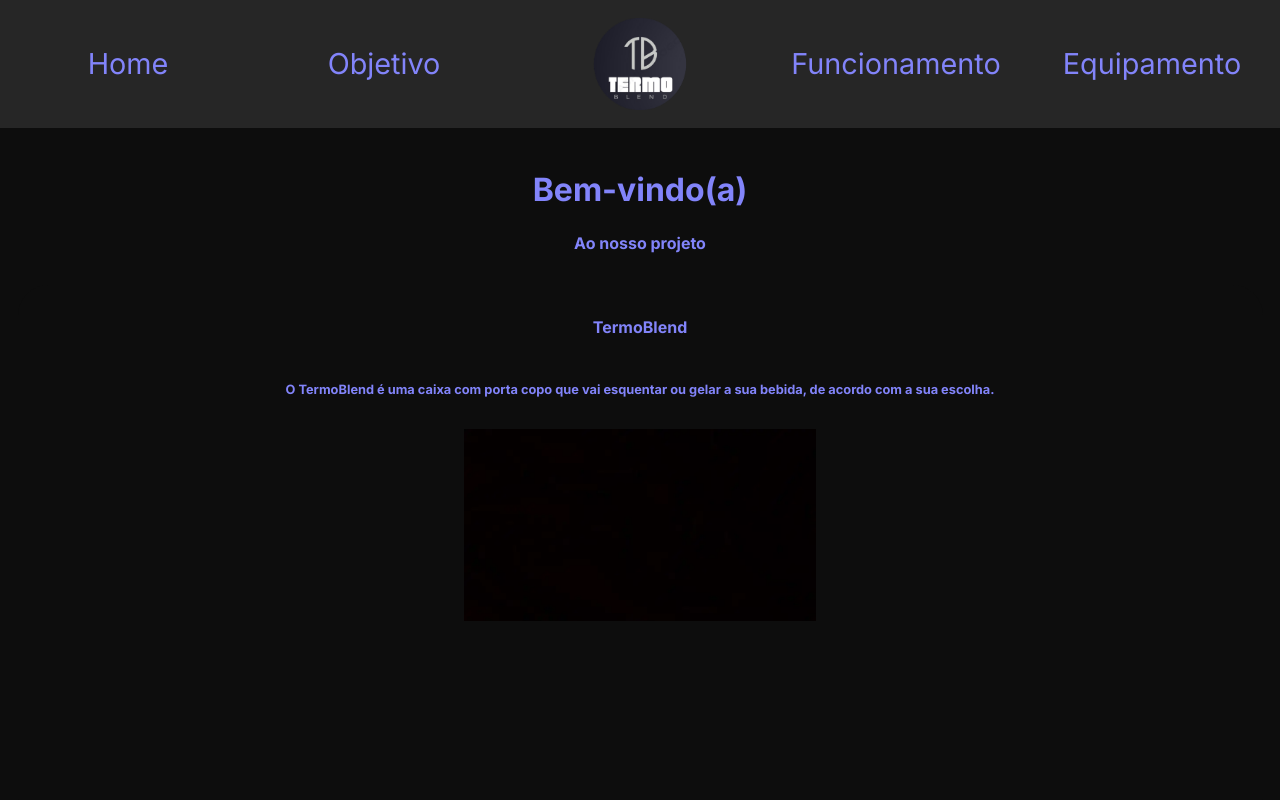
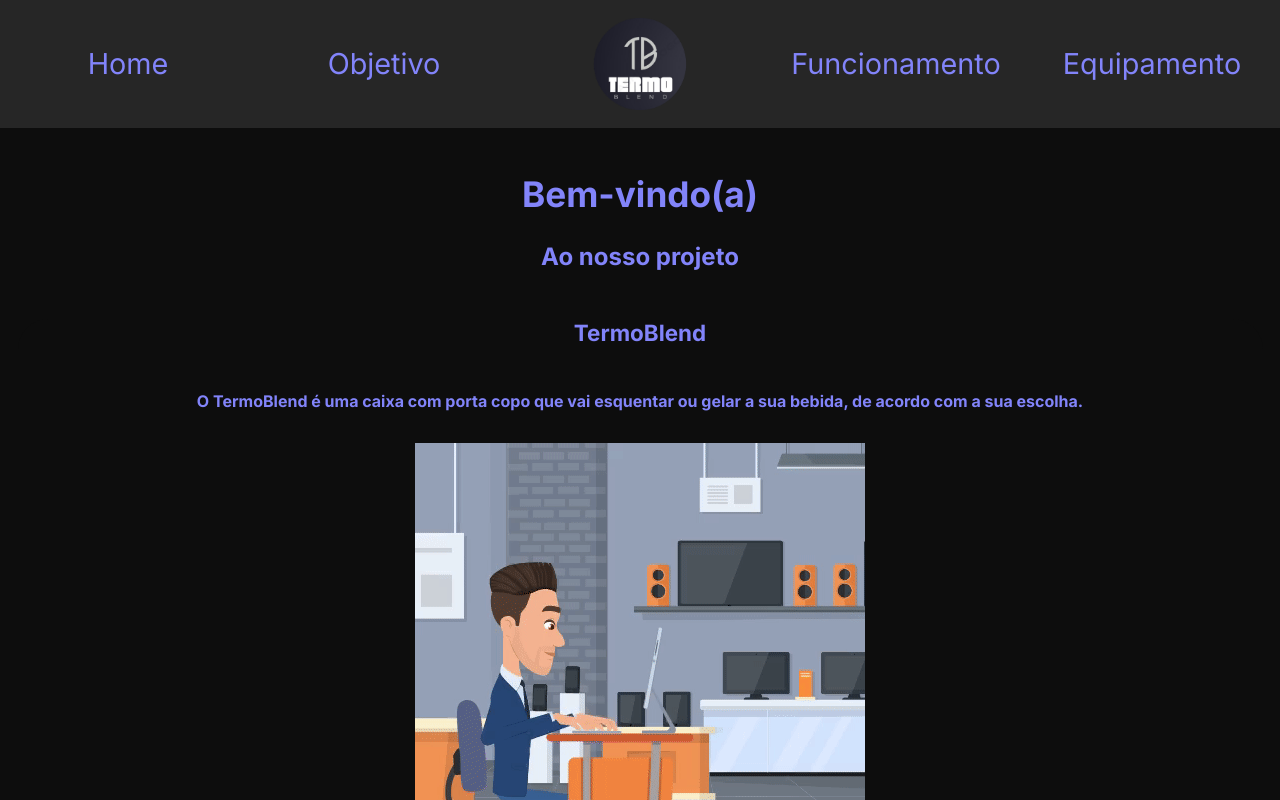
Before and after one commit to pierresilva1/TCC, a React (Vite) app: page / in a window 1280 px wide. Shown: the top 800 px of the page. Built offline with nearby package versions, Linux system fonts and the light colour scheme.

Commit message:
..........................

```diff
--- a/src/paginas/Funcionamento.css
+++ b/src/paginas/Funcionamento.css
@@ -8,7 +8,7 @@
 
         color: #8284FA;
         font-family: Inter;
-        font-size: 0.7rem;
+        font-size: 0.8rem;
         font-style: normal;
         font-weight: 400;
         line-height: normal;
@@ -17,6 +17,7 @@
     }
 
     .h1fc {
+        padding-top: 4rem;
         color: #8284FA;
         font-family: Inter;
         font-size: 1.4rem;
@@ -45,7 +46,7 @@
         text-align: center;
         color: #8284FA;
         font-family: Inter;
-        font-size: 1rem;
+        font-size: 1.2rem;
         font-style: normal;
         font-weight: 400;
         line-height: normal;
@@ -63,6 +64,7 @@
     }
 
     .fcconteudo{
+        margin-top: 7rem;
         display: flex;
     }
 
@@ -71,11 +73,9 @@
         margin-right: 5rem;
     }
 
-    .dpfc{
-        margin-right: 6rem;
-        margin-left: 6rem;
-
+    .fcconteudo p{
+        margin-left: 12rem;
+        margin-right: 12rem;
     }
 
-
 }
--- a/src/paginas/Funcionamento.jsx
+++ b/src/paginas/Funcionamento.jsx
@@ -18,7 +18,7 @@
             <h1 className="h1fc">Funcionamento</h1>
 
             <div className="fcconteudo">
-            <p className="pfc">Nosso projeto consistirá em uma 'caixa' que terá uma superfície com uma chapa de metal que poderá aquecer ou resfriar uma bebida em recipientes. Haverá um interruptor para aquecer e outro para resfriar. Quando o recipiente estiver sobre essa chapa de metal, o processo de aquecimento ou resfriamento da bebida começará assim que um dos interruptores for ativado. Se ambos forem ativados ao mesmo tempo, nada acontecerá.</p>
+            <p className="pfc">Nosso projeto consistirá em uma "caixa" que terá uma superfície com uma chapa de metal que poderá aquecer ou resfriar uma bebida em recipientes. Haverá um interruptor para aquecer e outro para resfriar. Quando o recipiente estiver sobre essa chapa de metal, o processo de aquecimento ou resfriamento da bebida começará assim que um dos interruptores for ativado. Se ambos forem ativados ao mesmo tempo, nada acontecerá.</p>
 
 
             <img src={pretatext} alt="imagem do projeto" />
--- a/src/paginas/Home.css
+++ b/src/paginas/Home.css
@@ -6,7 +6,7 @@
 .ph{
     margin-top: 1rem;
     font-family: Inter;
-    font-size: 0.5rem;
+    font-size: 0.8rem;
     font-style: normal;
     font-weight: 700;
     line-height: normal;
@@ -17,7 +17,7 @@
 p{
     margin-top: 1rem;
     font-family: Inter;
-    font-size: 0.5rem;
+    font-size: 0.7rem;
     font-style: normal;
     font-weight: 700;
     line-height: normal;
@@ -30,7 +30,7 @@
     color: #8284FA;
     text-align: center;
     font-family: Inter;
-    font-size: 1rem;
+    font-size: 1.2rem;
     font-style: normal;
     font-weight: 800;
     line-height: normal;
@@ -41,7 +41,7 @@
     padding: 1rem;
     color: #8284FA;
     font-family: Inter;
-    font-size: 0.8rem;
+    font-size: 0.9rem;
     font-style: normal;
     font-weight: 700;
     line-height: normal;
@@ -53,7 +53,7 @@
     color: #8284FA;
     text-align: center;
     font-family: Inter;
-    font-size: 0.8rem;
+    font-size: 0.9rem;
     font-style: normal;
     font-weight: 700;
     line-height: normal;
@@ -201,7 +201,7 @@
     color: #8284FA;
     margin-top: 0.8rem;
     font-family: Inter;
-    font-size: 0.6rem;
+    font-size: 0.7rem;
     font-style: normal;
     font-weight: 700;
     line-height: normal;
@@ -222,7 +222,7 @@
     .ph{
         margin-top: 0.8rem;
         font-family: Inter;
-        font-size: 0.8rem;
+        font-size: 1rem;
         font-style: normal;
         font-weight: 700;
         line-height: normal;
@@ -242,21 +242,21 @@
     }
 
     h1{
-        padding: 1.5rem;
+        padding: 1.7rem;
         color: #8284FA;
         text-align: center;
         font-family: Inter;
-        font-size: 2rem;
+        font-size: 2.2rem;
         font-style: normal;
         font-weight: 800;
         line-height: normal;
     }
 
     h2{
-        padding: 2rem;
+        padding-bottom: 3rem;
         color: #8284FA;
         font-family: Inter;
-        font-size: 1rem;
+        font-size: 1.5rem;
         font-style: normal;
         font-weight: 700;
         line-height: normal;
@@ -268,7 +268,7 @@
         color: #8284FA;
         text-align: center;
         font-family: Inter;
-        font-size: 1rem;
+        font-size: 1.4rem;
         font-style: normal;
         font-weight: 700;
         line-height: normal;
@@ -289,8 +289,7 @@
 
     .Navegacao img{
         margin-top: 2rem;
-        height: 12rem;
-        width: 22rem;
+
     }
 
     .btss {
--- a/src/paginas/Home.jsx
+++ b/src/paginas/Home.jsx
@@ -5,7 +5,7 @@
 import dg from '../img/dg.png'
 import dutra from '../img/dutra.png'
 import pierre from '../img/pierre.png'
-import pretatext from '../img/pretatext.png'
+import ex from '../img/explicacao.gif'
 
 
 
@@ -21,12 +21,12 @@
         <br />
         <section className="tudo">
             <h1>Bem-vindo(a)</h1>
-            <h3>Ao nosso projeto</h3>
+            <h2>Ao nosso projeto</h2>
             <section className="Navegacao">
-                <h2>TermoBlend</h2>
+                <h3>TermoBlend</h3>
 
                 <p className="ph">O TermoBlend é uma caixa com porta copo que vai esquentar ou gelar a sua bebida, de acordo com a sua escolha.</p>
-                <img src={pretatext} alt="imagem do projeto" />
+                <img src={ex} alt="imagem do projeto" />
             </section>
             <section className="nos">
                 <h1>Quem somos ?</h1>
--- a/src/paginas/Objetivo.css
+++ b/src/paginas/Objetivo.css
@@ -10,23 +10,24 @@
     .pob {
         color: #8284FA;
         font-family: Inter;
-        font-size: 0.7rem;
+        font-size: 0.8rem;
         font-style: normal;
         font-weight: 400;
         line-height: normal;
         margin-top: 2rem;
         text-align: center;
-        padding: 2rem;
+
     }
 
     .h1ob {
         color: #8284FA;
         font-family: Inter;
-        font-size: 2rem;
+        font-size: 1.8rem;
         font-style: normal;
         font-weight: 800;
         line-height: normal;
         text-align: center;
+        padding-top: 3rem;
     }
 
     .ob{
@@ -38,7 +39,11 @@
         margin-left: auto;
         margin-right: auto;
     }
-
+    .ob img{
+        margin-top: 2rem;
+        width: 22rem;
+        margin-left: 0.5rem;
+    }
     }
 
 @media(min-width: 900px) {
@@ -55,11 +60,11 @@
         text-align: center;
         color: #8284FA;
         font-family: Inter;
-        font-size: 1rem;
+        font-size: 1.2rem;
         font-style: normal;
         font-weight: 400;
         line-height: normal;
-        padding: 4rem;
+        padding: 0.5rem;
     }
 
     .h1ob {
@@ -72,12 +77,23 @@
         text-align: center;
     }
 
+    .ob p {
+        margin-left: 4rem;
+        margin-right: 4rem;
+    }
+
+    .ob img{
+        margin-top: 2rem;
+        margin-left: 17rem;
+        margin-right: 17rem;
+    }
+
     .ob{
         border-radius: 1.875rem;
-
         width: 86.1875rem;
         height: 44rem;
         margin-left: auto;
         margin-right: auto;
+
     }
 }
--- a/src/paginas/Objetivo.jsx
+++ b/src/paginas/Objetivo.jsx
@@ -1,7 +1,7 @@
 import "./Index.css"
 import "./Objetivo.css"
 import Header from "./Header"
-
+import pretatext from '../img/pretatext.png'
 
 
 function Objetivo() {
@@ -12,10 +12,12 @@
     <Header />
 
     <main >
+        <h1 className="h1ob">Objetivo</h1>
+        <section className="ob">
 
-        <section className="ob">
-            <h1 className="h1ob">Objetivo</h1>
-            <p className="pob">A ideia do nosso projeto é aprimorar um projeto do ano passado, o qual consistia em uma caixa que tinha a finalidade de resfriar e manter as bebidas geladas enquanto você está trabalhando em um computador ou em locais de difícil acesso a bebidas geladas. Além disso, essa caixa poderia ser ligada. A intenção deles era, no futuro, tornar esse projeto menor e mais portátil para que fosse de fácil acesso e utilização. De acordo com as conversas que tivemos com esse grupo, eles relataram que o tempo para que o sistema começasse a funcionar era demorado. Esse é um dos aspectos que planejamos melhorar neste projeto.</p>
+            <p className="pob">A ideia do nosso projeto é aprimorar um projeto do ano passado, o qual consistia em uma caixa que tinha a finalidade de resfriar e manter as bebidas geladas enquanto você está trabalhando em um computador ou em locais de difícil acesso a bebidas geladas. Além disso, essa caixa poderia ser ligada.</p>
+            <p className="pob"> A intenção deles era, no futuro, tornar esse projeto menor e mais portátil para que fosse de fácil acesso e utilização. De acordo com as conversas que tivemos com esse grupo, eles relataram que o tempo para que o sistema começasse a funcionar era demorado. Esse é um dos aspectos que planejamos melhorar neste projeto.</p>
+            <img src={pretatext} alt="" />
         </section>
     </main>
     </>
--- a/src/paginas/modals/Modals.css
+++ b/src/paginas/modals/Modals.css
@@ -39,9 +39,13 @@
 .amodals button{
     color: #f5f5f5;
     background: #0d0d0d;
-    width: 12rem;
     border-radius: 2rem;
-    font-size: 0.8rem;
+    font-size: 0.9rem;
+    display: flex;
+    align-items: center;
+    justify-content: center;
+    gap: .5rem;
+    padding: .6rem;
 }
 
 
```
Also changed, not shown: src/img/explicacao.gif (added).
